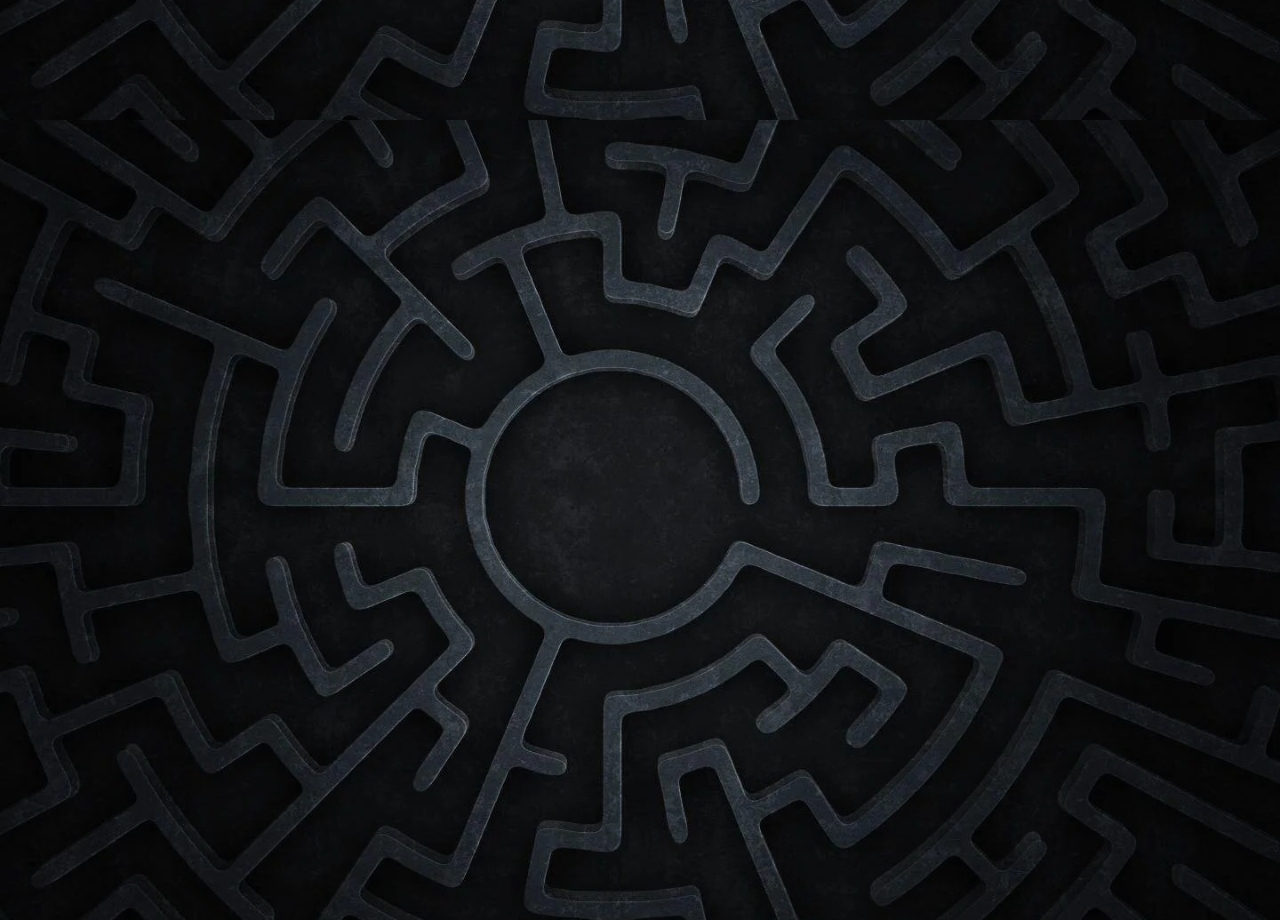
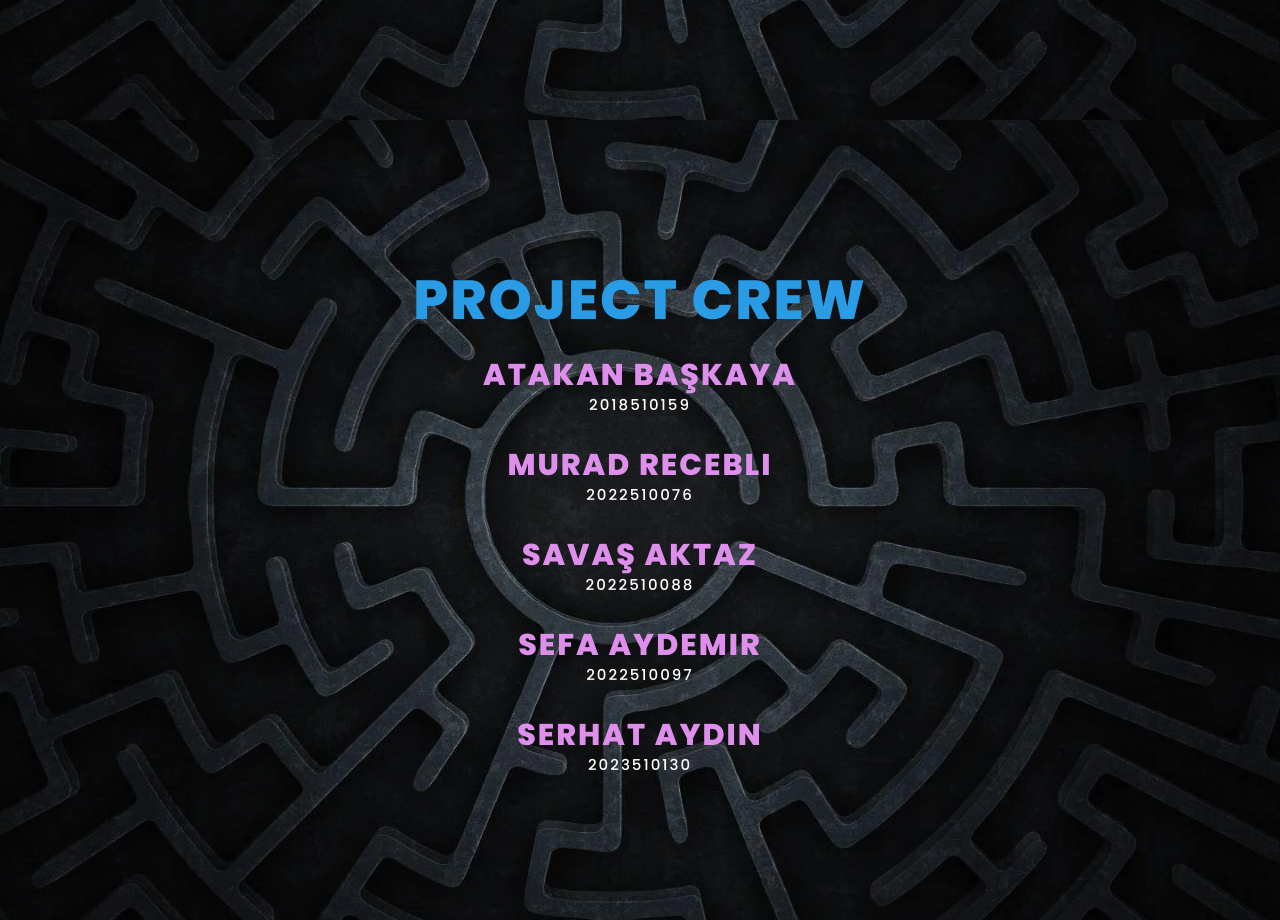
Before and after one commit to serhaydin/serhat, a plain HTML site: page index.html in a window 1280 px wide. Shown: the part 2280-3200 px from the top of the page. Drawn offline with Linux system fonts and the light colour scheme.

Commit message:
lastedition

```diff
--- a/index.html
+++ b/index.html
@@ -82,11 +82,6 @@
         <p>Human player 'P' is located randomly on an empty space.</p>
         <p>Numbers are also randomly generated on empty spaces.</p>
       </div>
-      <div class="media-icons">
-        <a href="#"><i class="fa-brands fa-facebook"></i></a>
-        <a href="#"><i class="fa-brands fa-twitter"></i></a>
-        <a href="#"><i class="fa-brands fa-instagram"></i></a>
-      </div>
     </section>
     <section id="section3">
       <div class="content3">
@@ -117,6 +112,30 @@
         <p>--> Smashing 5,6,7,8 and 9 will gain player 1 points.</p>
       </div>
     </section>
-    <section id="section4"></section>
+    <section id="section4">
+      <div class="content4">
+        <h2>PROJECT CREW</h2>
+        <h4>
+          Atakan Başkaya
+          <p>2018510159</p>
+        </h4>
+        <h4>
+          Murad Recebli
+          <p>2022510076</p>
+        </h4>
+        <h4>
+          Savaş Aktaz
+          <p>2022510088</p>
+        </h4>
+        <h4>
+          Sefa Aydemir
+          <p>2022510097</p>
+        </h4>
+        <h4>
+          Serhat Aydın
+          <p>2023510130</p>
+        </h4>
+      </div>
+    </section>
   </body>
 </html>
--- a/style.css
+++ b/style.css
@@ -65,8 +65,6 @@ header {
   font-weight: 700;
   transition: 0.6s;
   box-shadow: 0px 0px 60px #1f4c65;
-  -webkit-box-reflect: below 10px
-    linear-gradient(to bottom, rgba(0, 0, 0, 0), rgba(0, 0, 0, 0.4));
 }
 
 .btn:active {
@@ -105,7 +103,8 @@ header .navigation a:hover {
 
 .content,
 .content2,
-.content3 {
+.content3,
+.content4 {
   max-width: 1500px;
   margin: 60px 100px;
 }
@@ -149,29 +148,6 @@ header .navigation a:hover {
 
 .content .info-btn:hover {
   background: #de8eeb;
-}
-
-.media-icons {
-  display: flex;
-  justify-content: center;
-  align-items: center;
-  margin: auto;
-}
-
-.media-icons a {
-  position: relative;
-  color: #111;
-  font-size: 25px;
-  transition: 0.3s;
-  transition-property: transform;
-}
-
-.media-icons a:not(:last-child) {
-  margin-right: 60px;
-}
-
-.media-icons a:hover {
-  transform: scale(1.5);
 }
 
 label {
@@ -232,6 +208,36 @@ label {
 }
 
 .content3 p {
+  color: white;
+  font-size: 15px;
+  font-weight: 500;
+}
+
+.content4 h2 {
+  text-align: center;
+  padding-top: 90px;
+  color: #2a9ce5;
+  font-size: 55px;
+  text-transform: uppercase;
+  font-weight: 800;
+  letter-spacing: 2px;
+  line-height: 60px;
+  margin-bottom: 30px;
+}
+
+.content4 h4 {
+  text-align: center;
+  color: #de8eeb;
+  font-size: 30px;
+  text-transform: uppercase;
+  font-weight: 800;
+  letter-spacing: 2px;
+  line-height: 30px;
+  margin-bottom: 30px;
+}
+
+.content4 p {
+  text-align: center;
   color: white;
   font-size: 15px;
   font-weight: 500;
```
